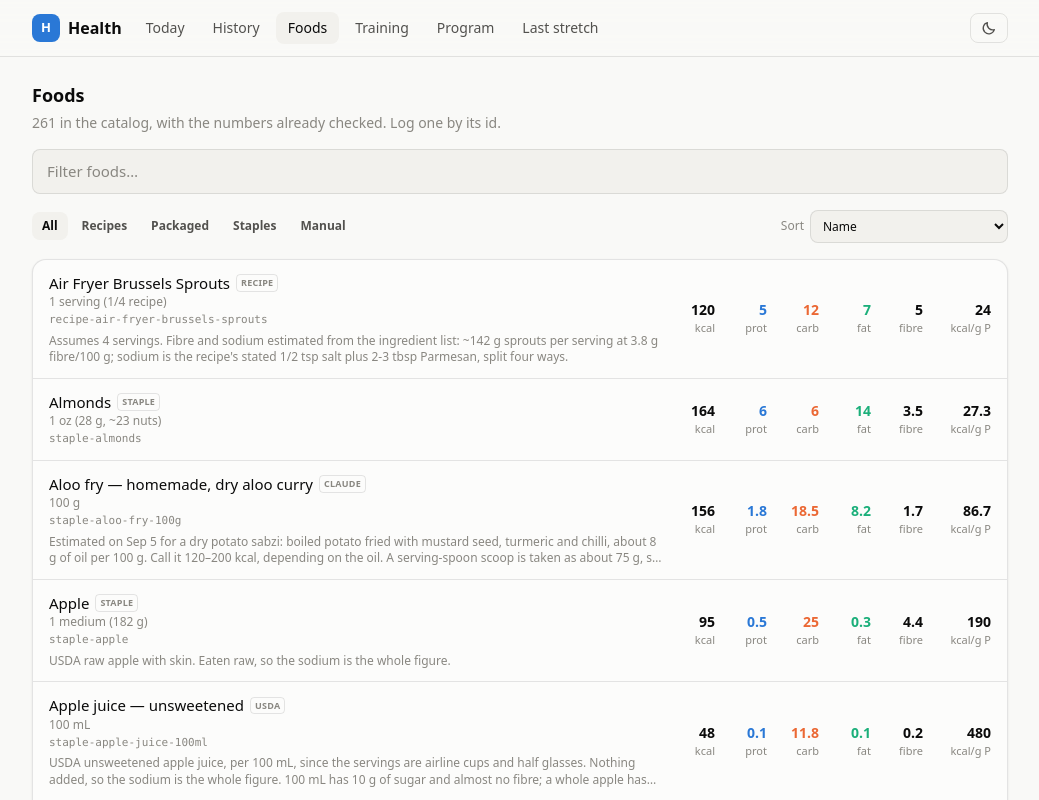
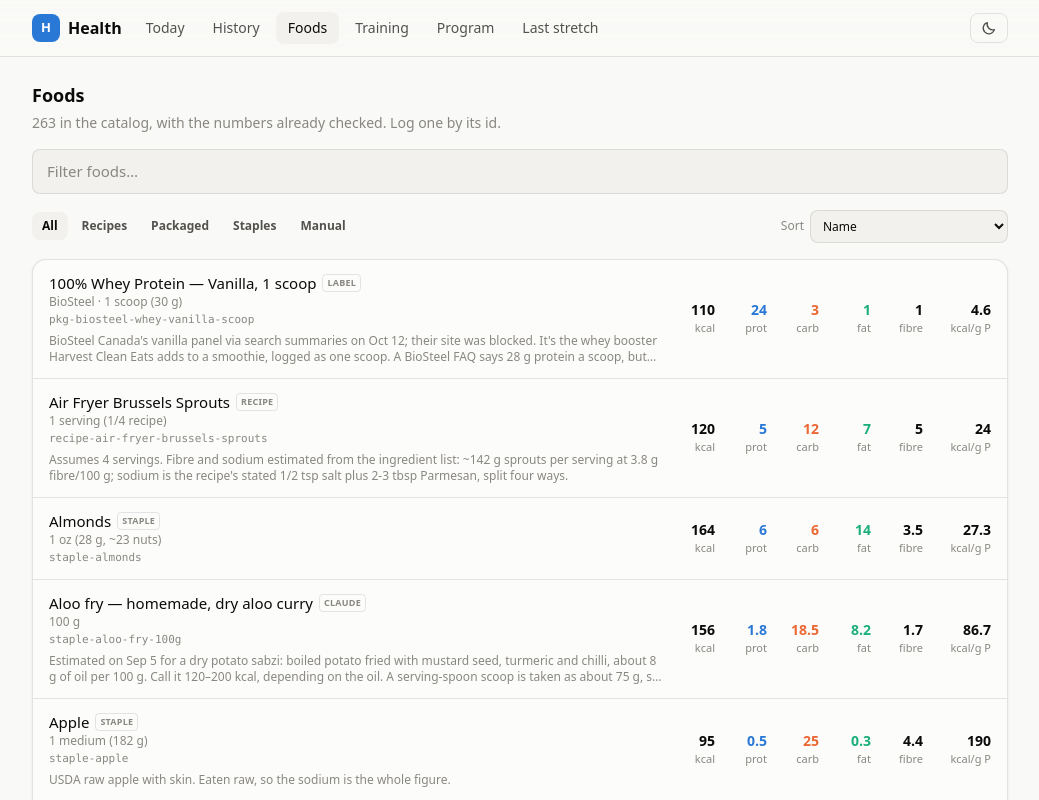
Before and after one commit to soldoutbudokan/Health, a Next.js app: page /Health/foods in a window 1280 px wide. Shown: the top 800 px of the page, without its empty margins (120-1159 px from the left). Built offline with nearby package versions, Linux system fonts and the light colour scheme.

Commit message:
Log Oct 12 pre-dinner Harvest strawberry banana smoothie with a BioSteel whey booster, and add both to the catalog

```diff
--- a/src/data/restaurants.ts
+++ b/src/data/restaurants.ts
@@ -1849,4 +1849,23 @@ export const RESTAURANT_FOODS: Food[] = [
     note: "Split out of McDonald's Canada's nutrition calculator for this and 10 garlic and black pepper McNuggets together (see that entry). The macros are FatSecret's for a 190 g sandwich, the sodium is the plain McVeggie's, and nearly all the order's fibre and sugar are put here, since the nuggets carry almost none. The patty is vegetables and soy in a crumb, which is why the protein is low for a sandwich.",
     tags: ["mcveggie", "spicy mcveggie", "veggie burger", "vegetarian", "habanero", "sandwich", "mcdonald's", "mcdonalds", "fast food"],
   },
+  {
+    id: "harvest-strawberry-banana-smoothie",
+    name: "Strawberry Banana Smoothie",
+    variant: "banana, strawberries, vanilla yogurt, orange juice, dates",
+    brand: "HARVEST Clean Eats",
+    source: "claude",
+    per: "1 smoothie (~16 oz)",
+    macros: {
+      calories: 390,
+      protein: 9,
+      carbs: 91,
+      fat: 2.5,
+      fiber: 8,
+      sugar: 68,
+      sodium: 90,
+    },
+    note: "Estimated on Oct 12 from the ingredient list on Harvest's menu; they post no nutrition or cup size. Built as a 16 oz cup: a medium banana, 120 g of strawberries, 125 g of low-fat vanilla yogurt, half a cup of orange juice and about 30 g of dates. Call it 300–520 kcal, mostly the cup size and the dates; sodium 60–150 mg. A whey booster is a separate entry (BioSteel vanilla).",
+    tags: ["smoothie", "strawberry", "banana", "strawberry banana", "yogurt", "dates", "orange juice", "harvest", "harvest clean eats", "ottawa", "drink"],
+  },
 ];
--- a/src/data/staples.ts
+++ b/src/data/staples.ts
@@ -19,6 +19,18 @@ export const PACKAGED_FOODS: Food[] = [
     macros: { calories: 120, protein: 24, carbs: 3, fat: 1, fiber: 0.5, sugar: 1, sodium: 130 },
     note: "ON Gold Standard 100% Whey, Vanilla Ice Cream, one scoop, off the same panel as the two-scoop shakes. It's here so an extra half scoop can go on top of a normal shake. Other flavours run 105–140 mg sodium a scoop.",
     tags: ["whey", "protein", "powder", "scoop", "on", "optimum", "vanilla"],
+  },
+  {
+    id: "pkg-biosteel-whey-vanilla-scoop",
+    name: "100% Whey Protein",
+    variant: "Vanilla, 1 scoop",
+    brand: "BioSteel",
+    source: "packaged",
+    per: "1 scoop (30 g)",
+    gramsPerServing: 30,
+    macros: { calories: 110, protein: 24, carbs: 3, fat: 1, fiber: 1, sugar: 1, sodium: 90 },
+    note: "BioSteel Canada's vanilla panel via search summaries on Oct 12; their site was blocked. It's the whey booster Harvest Clean Eats adds to a smoothie, logged as one scoop. A BioSteel FAQ says 28 g protein a scoop, but the panel says 24 and the panel wins.",
+    tags: ["whey", "protein", "powder", "scoop", "biosteel", "vanilla", "booster", "harvest", "smoothie"],
   },
   {
     id: "staple-maple-syrup",
```
Also changed, not shown: data/log.csv.
